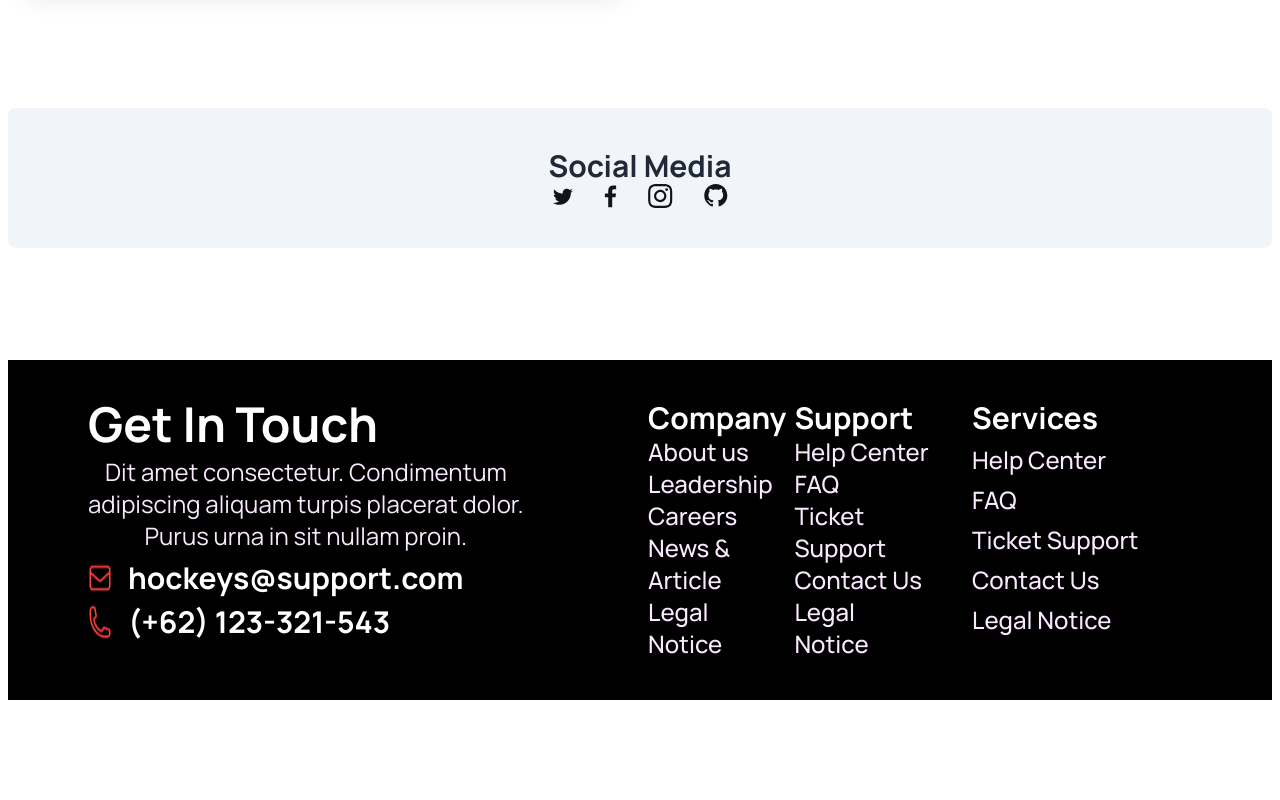
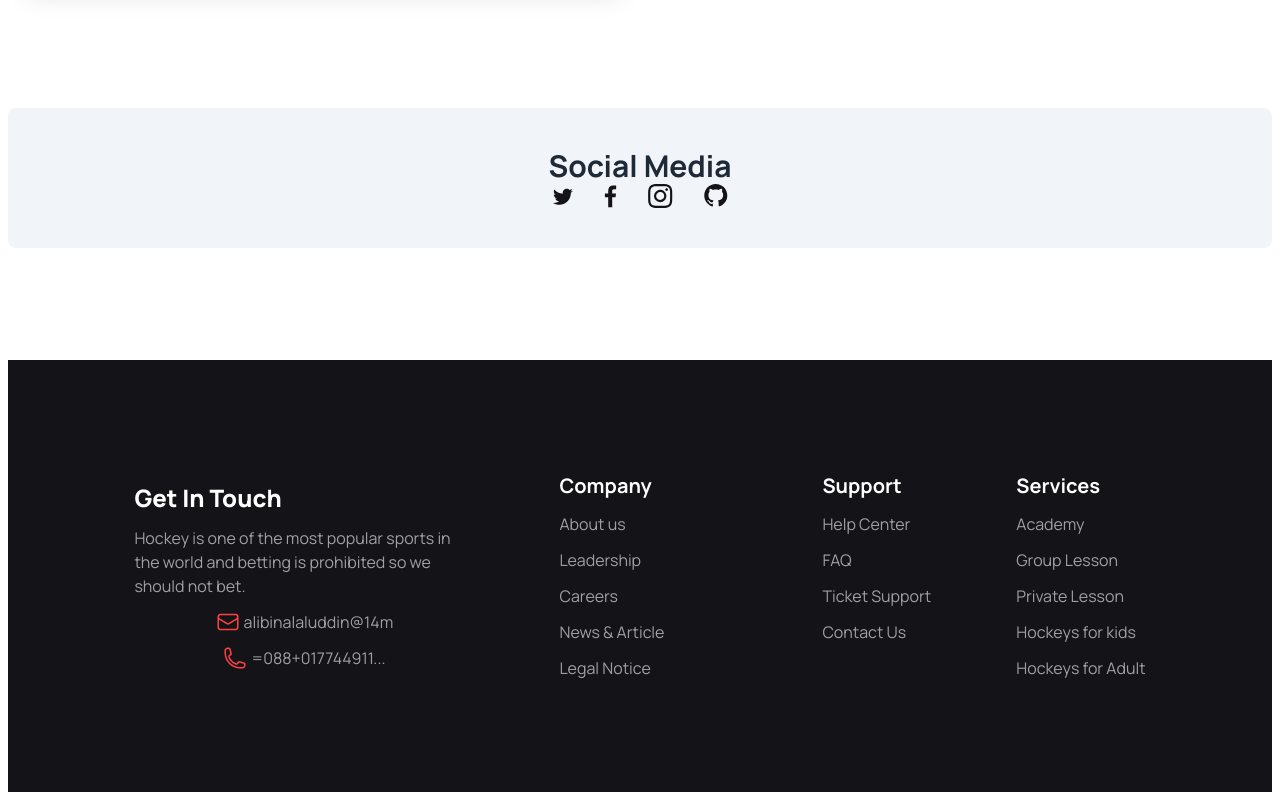
Before and after one commit to muftiramjan/thard-asainmant, a plain HTML site: page index.html in a window 1280 px wide. Shown: the part 6141-6941 px from the top of the page. Before the commit the page ends 6849 px from the top, so only its background shows below. Drawn offline with nearby package versions, Linux system fonts and the light colour scheme.

Commit message:
the thard asainmant compite

```diff
--- a/index.html
+++ b/index.html
@@ -446,54 +446,49 @@
   </div>
 </section>
    </main>
-    <footer>
    <div class="container mx-auto ">
-      <footer class="footer lg:p-10 text-base-content bg-black grid lg:grid-cols-4">
-        <!-- first -->
-        <aside class="col-span-2 ml-28 lg:ml-10">
-          <h1 class="font-semibold lg:font-bold text-2xl lg:text-5xl text-white text-center ">Get In Touch</h1>
-          <p class="font-normal text-1xl lg:text-2xl text-fuchsia-100 text-center">Dit amet consectetur. Condimentum <br> adipiscing aliquam turpis placerat dolor.<br> Purus urna in sit nullam proin. </p>
-          <div class="flex lg:gap-x-4">
+   <footer
+        class=" mt-12 lg:mt-24 w-full py-28 px-5 lg:px-[10%] bg-[#131318] flex flex-col gap-10 items-center lg:flex-row lg:justify-between">
+        <div class="text-center lg:text-start space-y-3">
+            <h2 class="text-2xl font-extrabold text-white">Get In Touch</h2>
+            <p class="text-[#ffffff99] w-[340px]">Hockey is one of the most popular sports in the world and betting is
+                prohibited so we should not bet.</p>
+            <div class="flex justify-center">
               <img src="Images/Frame.png" alt="">
-            <h5 class="font-semibold lg:text-3xl text-white text-center">hockeys@support.com</h5>
+              <a href="#" class="text-[#ffffff99]"><i class="fa-regular fa-envelope mr-1 text-red-600"></i>
+                    alibinalaluddin@14m</a></div>
+            <div class="flex justify-center">
+              <img src="Images/Frame (1).png" alt="">
+              <a href="#" class="text-[#ffffff99]"><i class="fa-solid fa-phone mr-1 text-red-600"></i> =088+017744911...</a></div>
         </div>
-          <div class="flex lg:gap-x-4">
-            <img src="Images/Frame (1).png" alt="">
-            <h5 class="font-semibold lg:text-3xl text-white text-center">(+62) 123-321-543</h5>
+
+        <div class="flex gap-[120px] lg:gap-[158px]">
+            <div class="text-center lg:text-start space-y-3">
+                <h2 class="text-xl font-bold text-white">Company</h2>
+                <div><a class="text-[#ffffff99]">About us</a></div>
+                <div><a class="text-[#ffffff99]">Leadership</a></div>
+                <div><a class="text-[#ffffff99]">Careers</a></div>
+                <div><a class="text-[#ffffff99]">News & Article</a></div>
+                <div><a class="text-[#ffffff99]">Legal Notice</a></div>
             </div>
-        </aside>
-        <!-- secent -->
-        <div class="flex ">
-          <div class="col-span-1">
-            <header class="font-semibold text-1x2 lg:text-3xl text-white">Company</header>
-            <p class="font-medium text-1xl lg:text-2xl text-fuchsia-100">About us</p>
-            <p class="font-medium text-1xl lg:text-2xl text-fuchsia-100">Leadership</p>
-            <p class="font-medium text-1xl lg:text-2xl text-fuchsia-100">Careers</p>
-            <p class="font-medium text-1xl lg:text-2xl text-fuchsia-100">News & Article</p>
-            <p class="font-medium text-1xl lg:text-2xl text-fuchsia-100">Legal Notice</p>
-          </div>
-          <!-- thard -->
-          <div class="ml-[100px] lg:ml-0">
-            <header class="font-semibold text-1x2 lg:text-3xl text-white">Support</header>
-            <p class="font-medium  text-1xl lg:text-2xl text-fuchsia-100">Help Center</p>
-            <p class="font-medium  text-1xl lg:text-2xl text-fuchsia-100">FAQ</p>
-            <p class="font-medium text-1xl lg:text-2xl text-fuchsia-100">Ticket Support</p>
-            <p class="font-medium  text-1xl lg:text-2xl text-fuchsia-100">Contact Us</p>
-            <p class="font-medium  text-1xl lg:text-2xl text-fuchsia-100">Legal Notice</p>
+            <div class="text-center lg:text-start space-y-3">
+                <h2 class="text-xl font-bold text-white">Support</h2>
+                <div><a class="text-[#ffffff99]">Help Center</a></div>
+                <div><a class="text-[#ffffff99]">FAQ</a></div>
+                <div><a class="text-[#ffffff99]">Ticket Support</a></div>
+                <div><a class="text-[#ffffff99]">Contact Us</a></div>
             </div>
         </div>
 
-        <!-- fort -->
-        <nav class="ml-11 lg:ml-6 mr-80 lg:mr-0 mt-[260px] lg:mt-0">
-          <header class="font-semibold text-1x2 lg:text-3xl text-white">Services</header>
-          <p class="font-medium text-1xl lg:text-2xl text-fuchsia-100">Help Center</p>
-          <p class="font-medium text-1xl lg:text-2xl text-fuchsia-100">FAQ</p>
-          <p class="font-medium text-1xl lg:text-2xl text-fuchsia-100">Ticket Support</p>
-          <p class="font-medium last:text-1xl lg:text-2xl text-fuchsia-100">Contact Us</p>
-          <p class="font-medium text-1xl lg:text-2xl text-fuchsia-100">Legal Notice</p>
+        <nav class="text-center lg:text-start space-y-3">
+            <h2 class="text-xl font-bold text-white">Services</h2>
+            <div><a class="text-[#ffffff99]">Academy</a></div>
+            <div><a class="text-[#ffffff99]">Group Lesson</a></div>
+            <div><a class="text-[#ffffff99]">Private Lesson</a></div>
+            <div><a class="text-[#ffffff99]">Hockeys for kids</a></div>
+            <div><a class="text-[#ffffff99]">Hockeys for Adult</a></div>
         </nav>
     </footer>
     </div>
-   </footer>
 </body>
 </html>
```
Lines whose indentation alone changed are shown as unchanged.
